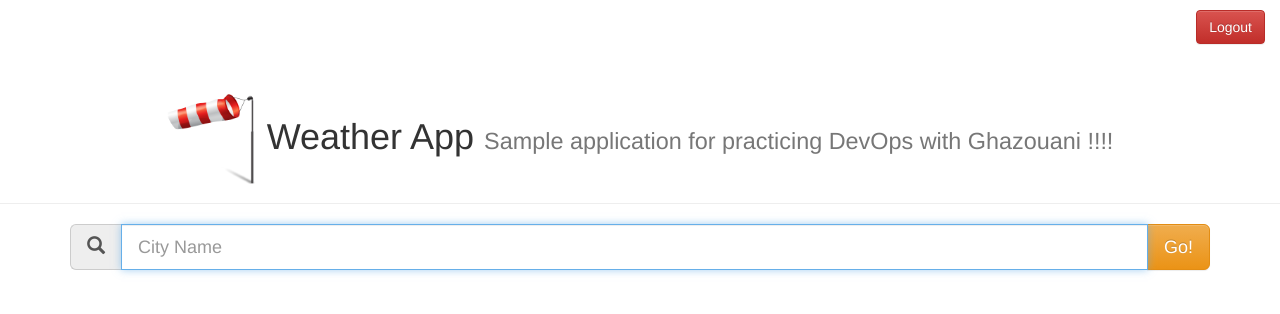
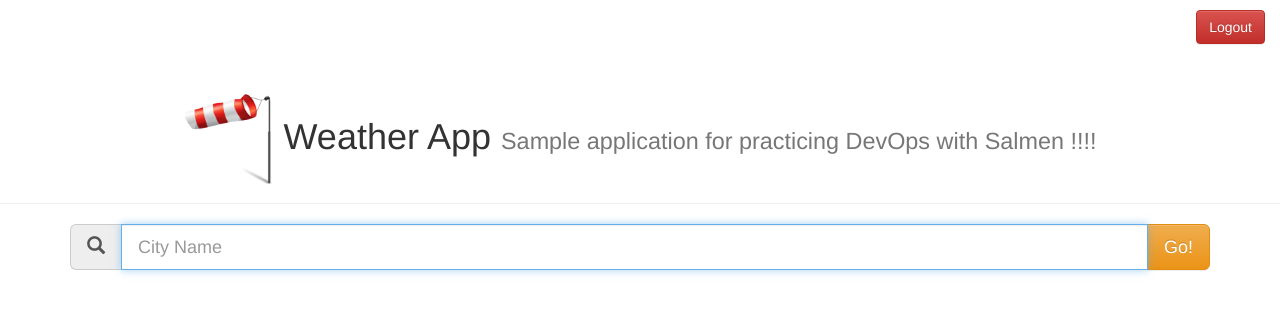
Before and after one commit to GhazouaniHichem/microservices-weather-app-code, a website: page microservices/UI/public/index.html in a window 1280 px wide. Drawn offline with nearby package versions, Linux system fonts and the light colour scheme; files whose address does not match are found by name.

Commit message:
Fixing some errors

```diff
--- a/microservices/UI/public/index.html
+++ b/microservices/UI/public/index.html
@@ -38,7 +38,7 @@
 <div class="page-header text-center">
     <h1><img src="logo.png" alt="Weather App" width="90px" style="-webkit-transform: scaleX(-1);transform: scaleX(-1)">
         Weather App
-        <small>Sample application for practicing DevOps with Ghazouani !!!!</small></h1>
+        <small>Sample application for practicing DevOps with Salmen !!!!</small></h1>
 </div>
 <div class="container">
     <div class="input-group input-group-lg">
```
Also changed, not shown: microservices/UI/public/login.html (+1 -1 lines), microservices/UI/public/signup.html (+1 -1 lines).
